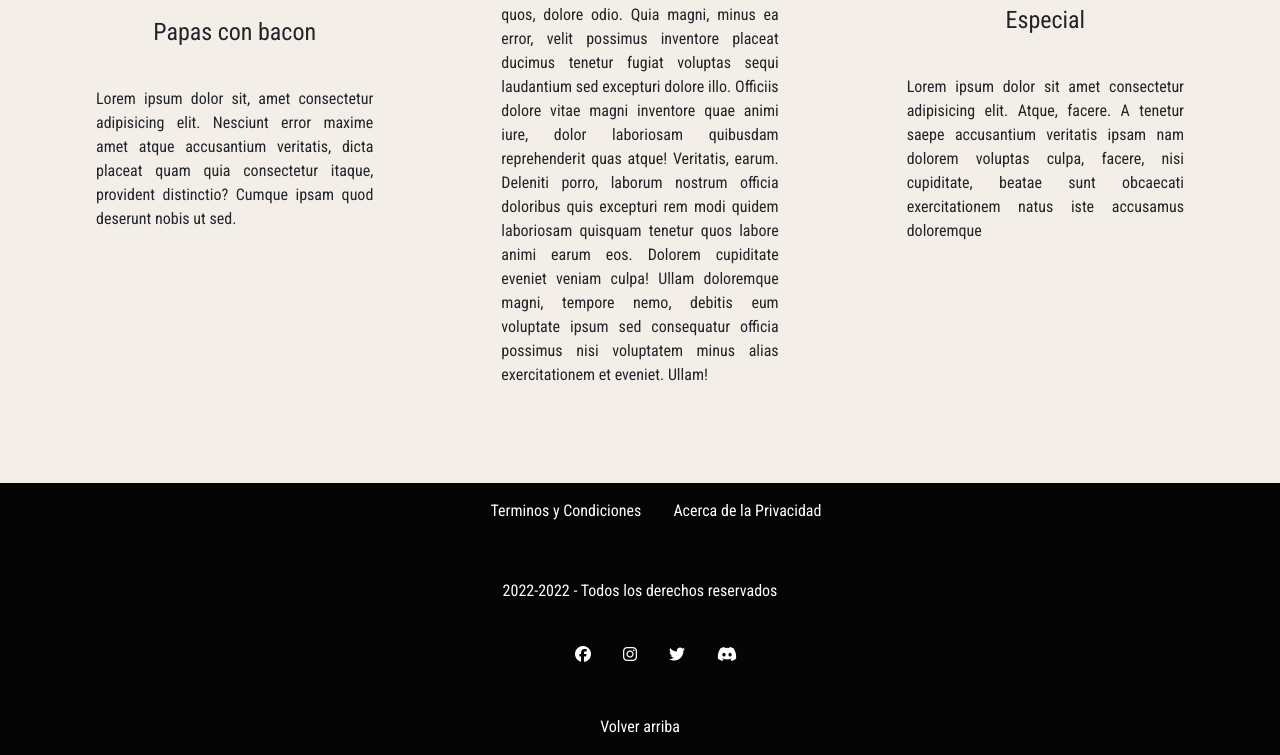
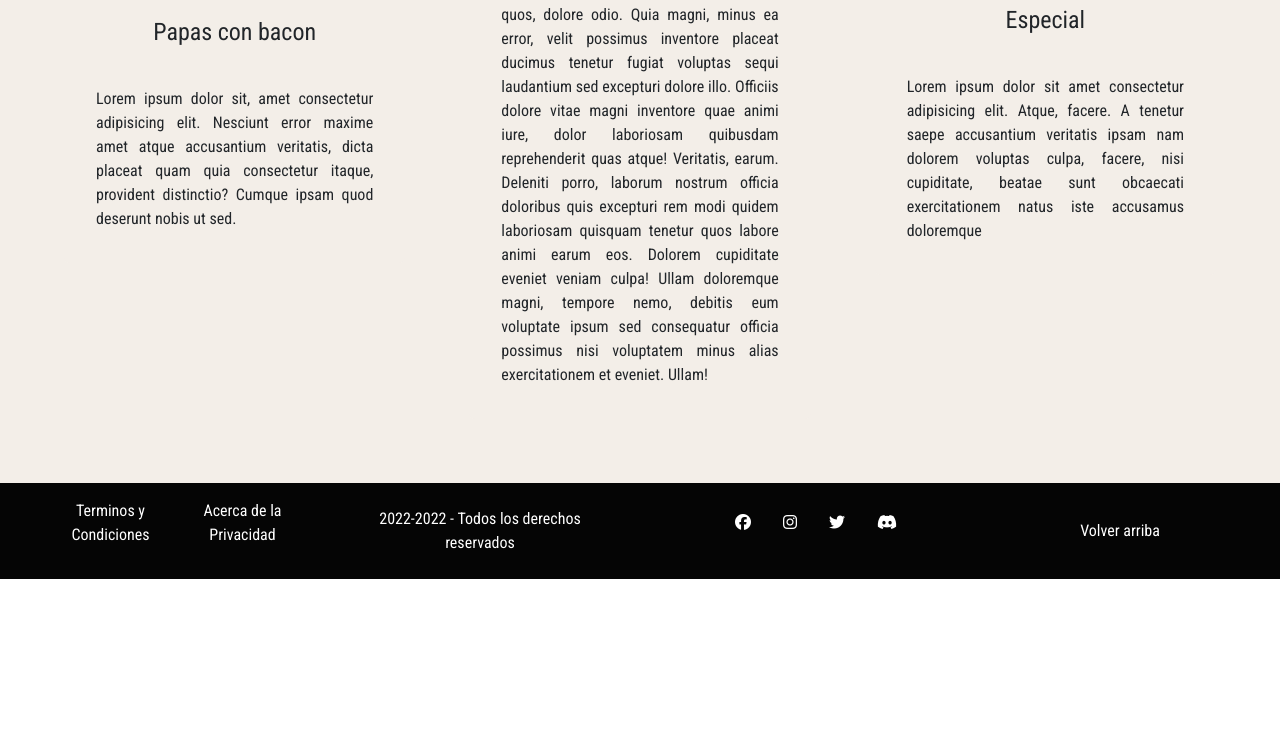
Before and after one commit to JuanCruzOrtega/PF_JuanCruzOrtega, a plain HTML site: page vistas/menu.html in a window 1280 px wide. Shown: the part 2958-3713 px from the top of the page. After the commit the page ends 3537 px from the top, so only its background shows below. Drawn offline with nearby package versions, Linux system fonts and the light colour scheme.

Commit message:
5to commit: footer con bootstrap en todos los html

```diff
--- a/vistas/menu.html
+++ b/vistas/menu.html
@@ -162,17 +162,18 @@
             </section>
         </main>
 
-        <footer class="pie">
-            <div class="pie__div">
+        <footer class="pie container-fluid">
+            <div class="row">
+                <div class="pie__div col-sm-6 col-md-3">
                     <ul class="pie__lista1">
                         <li class="pie__item1"><a class="pie__anchor" href="#heading">Terminos y Condiciones</a></li>
                         <li class="pie__item1"><a class="pie__anchor" href="#heading">Acerca de la Privacidad</a></li>
                     </ul>
                 </div>
-            <div class="pie__div">
+                <div class="pie__div col-sm-6 col-md-3">
                     <p class="pie__texto">2022-2022 - Todos los derechos reservados</p>
                 </div>
-            <div class="pie__div">
+                <div class="pie__div col-sm-6 col-md-3">
                     <ul class="pie__lista2">
                         <li class="pie__item2"><a class="pie__anchor" href="https://facebook.com"><i
                                     class="fa-brands fa-facebook"></i></a></li>
@@ -184,7 +185,9 @@
                                     class="fa-brands fa-discord"></i></a></li>
                     </ul>
                 </div>
-            <div class="pie__div"><a class="pie__anchor--activo" href="#heading">Volver arriba</a></div>
+                <div class="pie__div col-sm-6 col-md-3"><a class="pie__anchor--activo" href="#heading">Volver arriba</a>
+                </div>
+            </div>
         </footer>
     <script src="https://cdn.jsdelivr.net/npm/bootstrap@5.2.2/dist/js/bootstrap.bundle.min.js" integrity="sha384-OERcA2EqjJCMA+/3y+gxIOqMEjwtxJY7qPCqsdltbNJuaOe923+mo//f6V8Qbsw3" crossorigin="anonymous"></script>
 </body>
```
Also changed, not shown: index.html (+8 -5 lines), vistas/contacto.html (+8 -5 lines), vistas/nosotros.html (+8 -5 lines). Lines whose indentation alone changed are shown as unchanged.
